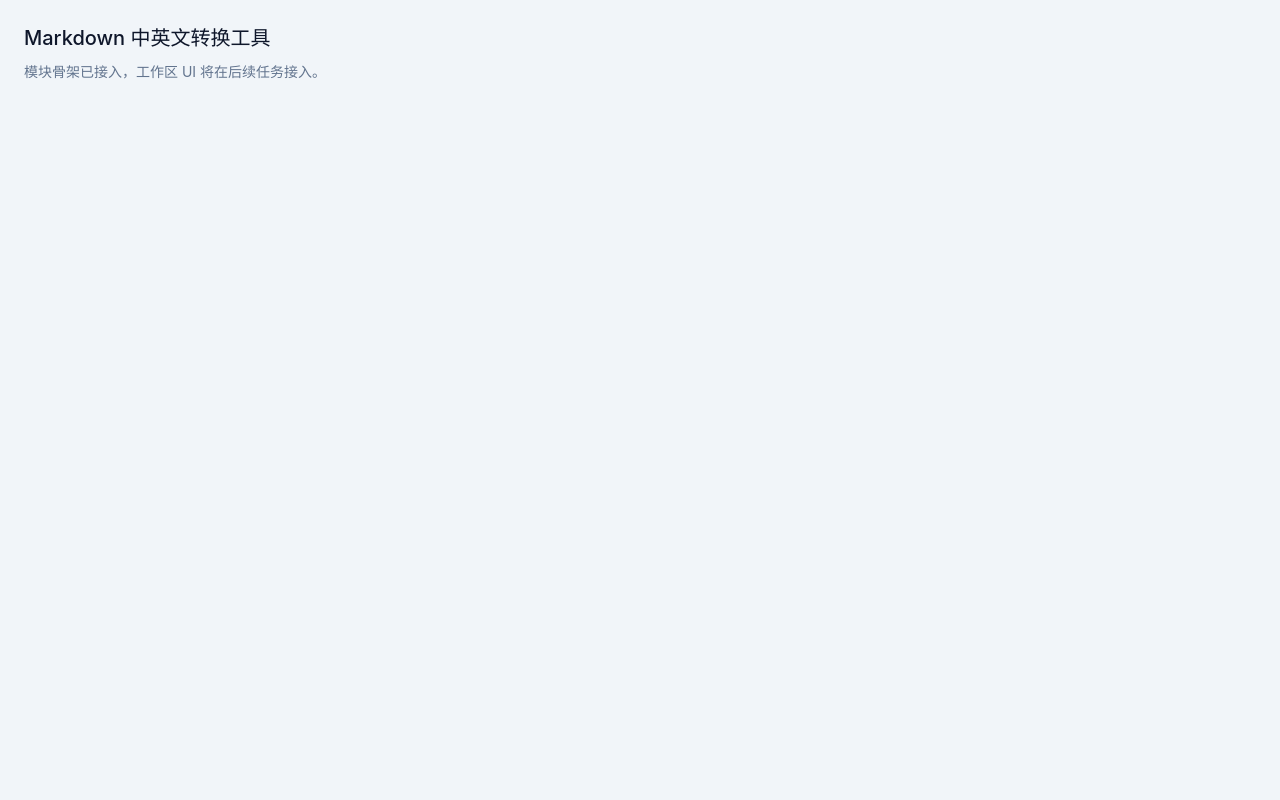
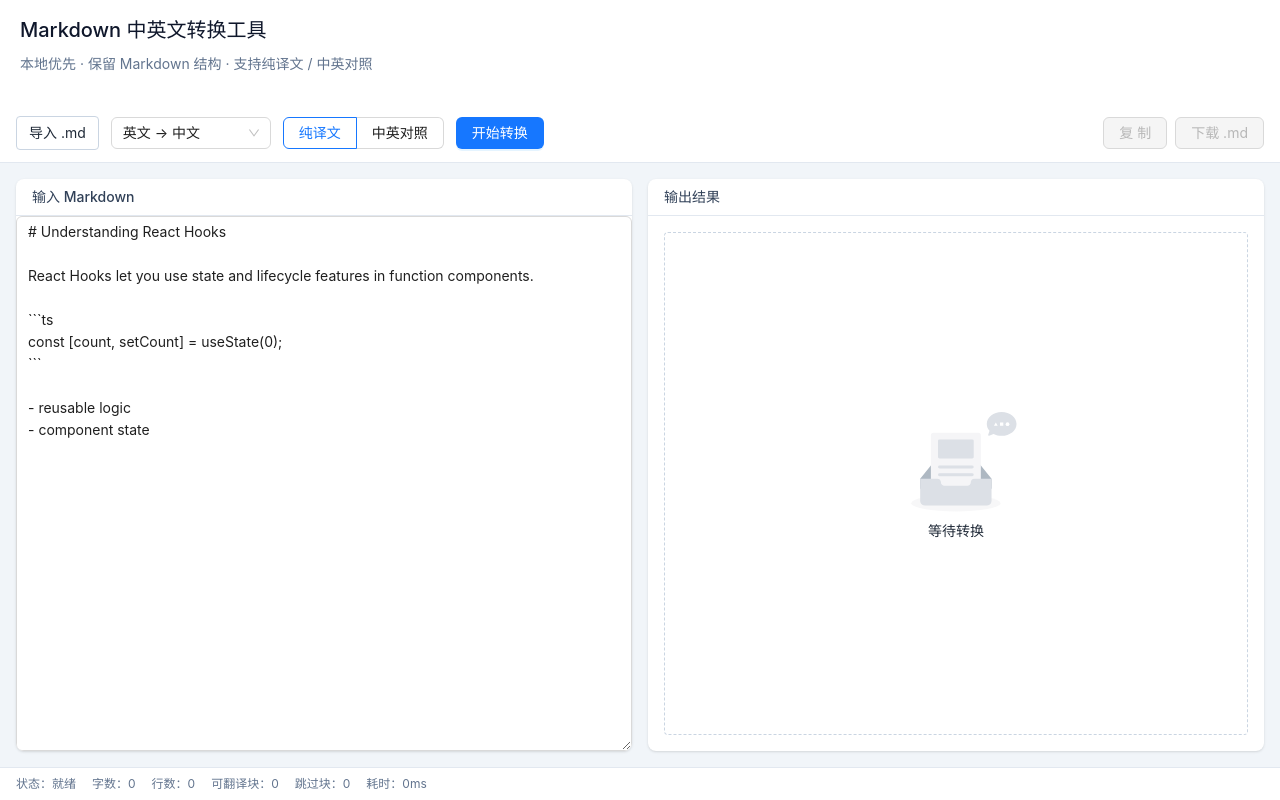
Before and after one commit to kk668888/markdown_en_to_cn, a Vue app: page / in a window 1280 px wide. Built offline with nearby package versions, Linux system fonts and the light colour scheme.

Commit message:
feat: build markdown translate workspace

```diff
--- a/src/modules/markdown-translate/pages/workspace/index.vue
+++ b/src/modules/markdown-translate/pages/workspace/index.vue
@@ -1,15 +1,52 @@
 <script setup lang="ts">
 /**
- * 工作区页面入口（Task 3 临时占位）。
+ * 工作区页面：组装工具栏 / 输入区 / 结果区 / 状态栏。
  *
- * 仅用于打通「app/router → 模块 routes → 页面」的装配链路。
- * Task 9 会替换为完整工作区布局（Toolbar / Source / Result / Status）。
+ * 页面只做布局与数据传递，复杂逻辑全部下沉到 useMarkdownWorkspace composable。
  */
+
+import ResultSection from './sections/ResultSection.vue';
+import SourceSection from './sections/SourceSection.vue';
+import StatusSection from './sections/StatusSection.vue';
+import ToolbarSection from './sections/ToolbarSection.vue';
+import { useMarkdownWorkspace } from './composables/useMarkdownWorkspace';
+
+const {
+  state,
+  canConvert,
+  convertMarkdown,
+  importFile,
+  copyResult,
+  downloadResult,
+} = useMarkdownWorkspace();
 </script>
 
 <template>
-  <main class="min-h-screen bg-slate-100 p-6">
-    <h1 class="text-xl font-semibold text-slate-900">Markdown 中英文转换工具</h1>
-    <p class="mt-2 text-sm text-slate-500">模块骨架已接入，工作区 UI 将在后续任务接入。</p>
+  <main class="flex h-screen min-h-0 flex-col bg-slate-100">
+    <header class="bg-white px-5 py-4 shadow-sm">
+      <h1 class="text-xl font-semibold text-slate-900">Markdown 中英文转换工具</h1>
+      <p class="mt-1 text-sm text-slate-500">
+        本地优先 · 保留 Markdown 结构 · 支持纯译文 / 中英对照
+      </p>
+    </header>
+
+    <ToolbarSection
+      v-model:direction="state.direction"
+      v-model:output-mode="state.outputMode"
+      :status="state.status"
+      :has-result="Boolean(state.result)"
+      :can-convert="canConvert"
+      @import="importFile"
+      @convert="convertMarkdown"
+      @copy="copyResult"
+      @download="downloadResult"
+    />
+
+    <div class="grid min-h-0 flex-1 grid-cols-1 gap-4 p-4 lg:grid-cols-2">
+      <SourceSection v-model="state.source" />
+      <ResultSection :result="state.result" :error-message="state.errorMessage" />
+    </div>
+
+    <StatusSection :status="state.status" :stats="state.stats" :elapsed-ms="state.elapsedMs" />
   </main>
 </template>
--- /dev/null
+++ b/src/modules/markdown-translate/pages/workspace/sections/ResultSection.vue
@@ -0,0 +1,48 @@
+<script setup lang="ts">
+/**
+ * 结果区：以「Markdown 源码 / 预览」两种视图展示合成结果。
+ *
+ * 状态分支：
+ *   - errorMessage 非空 → 显示错误条
+ *   - result 为空 → 显示空状态
+ *   - 正常 → 显示源码 / 预览 Tab
+ *
+ * 预览采用纯文本排版（whitespace-pre-wrap），首版不引入 Markdown 渲染依赖；
+ * 若后续需要渲染富文本，可在此处接入 markdown-it（见计划 Self-Review 风险说明）。
+ */
+
+import BaseEmpty from '@/shared/components/BaseEmpty.vue';
+import BaseError from '@/shared/components/BaseError.vue';
+
+interface Props {
+  result: string;
+  errorMessage: string;
+}
+
+defineProps<Props>();
+</script>
+
+<template>
+  <section class="flex min-h-0 flex-1 flex-col overflow-hidden rounded-lg bg-white shadow-sm">
+    <header class="border-b border-slate-200 px-4 py-2 text-sm font-medium text-slate-700">
+      输出结果
+    </header>
+
+    <div class="flex-1 overflow-hidden p-4">
+      <BaseError v-if="errorMessage" :message="errorMessage" />
+      <BaseEmpty v-else-if="!result" description="等待转换" />
+      <a-tabs v-else class="h-full" size="small">
+        <a-tab-pane key="source" tab="Markdown 源码">
+          <pre
+            class="max-h-[60vh] overflow-auto whitespace-pre-wrap rounded bg-slate-950 p-4 font-mono text-sm leading-relaxed text-slate-50"
+          >{{ result }}</pre>
+        </a-tab-pane>
+        <a-tab-pane key="preview" tab="预览">
+          <article
+            class="max-h-[60vh] overflow-auto whitespace-pre-wrap rounded border border-slate-200 p-4 text-sm leading-relaxed text-slate-800"
+          >{{ result }}</article>
+        </a-tab-pane>
+      </a-tabs>
+    </div>
+  </section>
+</template>
--- /dev/null
+++ b/src/modules/markdown-translate/pages/workspace/sections/SourceSection.vue
@@ -0,0 +1,37 @@
+<script setup lang="ts">
+/**
+ * 输入区：展示并编辑 Markdown 源文本。
+ *
+ * 通过 v-model 与父级 state.source 双向绑定，
+ * 不直接参与转换流程。
+ */
+
+interface Props {
+  modelValue: string;
+}
+
+defineProps<Props>();
+
+const emit = defineEmits<{
+  'update:modelValue': [value: string];
+}>();
+
+function updateValue(event: Event): void {
+  const target = event.target as HTMLTextAreaElement;
+  emit('update:modelValue', target.value);
+}
+</script>
+
+<template>
+  <section class="flex min-h-0 flex-1 flex-col overflow-hidden rounded-lg bg-white shadow-sm">
+    <header class="border-b border-slate-200 px-4 py-2 text-sm font-medium text-slate-700">
+      输入 Markdown
+    </header>
+    <a-textarea
+      :value="modelValue"
+      class="min-h-0 flex-1 resize-none border-0 font-mono text-sm"
+      placeholder="粘贴 Markdown 内容，或点击导入 .md"
+      @input="updateValue"
+    />
+  </section>
+</template>
--- /dev/null
+++ b/src/modules/markdown-translate/pages/workspace/sections/StatusSection.vue
@@ -0,0 +1,43 @@
+<script setup lang="ts">
+/**
+ * 状态栏：展示状态机节点、统计指标与上一次转换耗时。
+ *
+ * 把内部状态枚举映射为中文文案，提升可读性。
+ */
+
+import { computed } from 'vue';
+
+import type { MarkdownStats, WorkspaceStatus } from '../../../model/markdown.types';
+
+interface Props {
+  status: WorkspaceStatus;
+  stats: MarkdownStats;
+  elapsedMs: number;
+}
+
+const props = defineProps<Props>();
+
+// 状态机节点到中文文案的映射表
+const STATUS_LABEL: Record<WorkspaceStatus, string> = {
+  idle: '就绪',
+  parsing: '解析中',
+  translating: '翻译中',
+  completed: '已完成',
+  failed: '失败',
+};
+
+const statusLabel = computed(() => STATUS_LABEL[props.status]);
+</script>
+
+<template>
+  <footer
+    class="flex flex-wrap gap-4 border-t border-slate-200 bg-white px-4 py-2 text-xs text-slate-500"
+  >
+    <span>状态：{{ statusLabel }}</span>
+    <span>字数：{{ stats.characters }}</span>
+    <span>行数：{{ stats.lines }}</span>
+    <span>可翻译块：{{ stats.translatableBlocks }}</span>
+    <span>跳过块：{{ stats.skippedBlocks }}</span>
+    <span>耗时：{{ elapsedMs }}ms</span>
+  </footer>
+</template>
--- /dev/null
+++ b/src/modules/markdown-translate/pages/workspace/sections/ToolbarSection.vue
@@ -0,0 +1,94 @@
+<script setup lang="ts">
+/**
+ * 工具栏：导入文件、切换方向 / 输出模式、触发转换 / 复制 / 下载。
+ *
+ * 仅做交互编排，所有状态都通过 props 进、emits 出，
+ * 不持有业务状态，便于复用与测试。
+ */
+
+import { computed } from 'vue';
+
+import { OUTPUT_MODE_OPTIONS, TRANSLATE_DIRECTION_OPTIONS } from '../../../model/translate.constants';
+import type {
+  OutputMode,
+  TranslateDirection,
+  WorkspaceStatus,
+} from '../../../model/markdown.types';
+
+interface Props {
+  direction: TranslateDirection;
+  outputMode: OutputMode;
+  status: WorkspaceStatus;
+  hasResult: boolean;
+  canConvert: boolean;
+}
+
+const props = defineProps<Props>();
+
+const emit = defineEmits<{
+  'update:direction': [value: TranslateDirection];
+  'update:outputMode': [value: OutputMode];
+  import: [file: File];
+  convert: [];
+  copy: [];
+  download: [];
+}>();
+
+// parsing / translating 期间禁用按钮并显示 loading
+const isBusy = computed(() => props.status === 'parsing' || props.status === 'translating');
+
+// a-select 的 change 第一个参数是选中值，用 unknown 收敛后断言为联合类型
+function updateDirection(value: unknown): void {
+  emit('update:direction', value as TranslateDirection);
+}
+
+// a-radio-group 的 change 事件携带 target.value
+function updateOutputMode(event: Event): void {
+  const target = event.target as HTMLInputElement;
+  emit('update:outputMode', target.value as OutputMode);
+}
+
+function handleFileChange(event: Event): void {
+  const input = event.target as HTMLInputElement;
+  const file = input.files?.[0];
+  if (file) {
+    emit('import', file);
+  }
+  // 清空 input 的值，否则连续选择同一个文件不会触发 change
+  input.value = '';
+}
+</script>
+
+<template>
+  <section class="flex flex-wrap items-center gap-3 border-b border-slate-200 bg-white px-4 py-3">
+    <label
+      class="inline-flex cursor-pointer items-center rounded border border-slate-300 px-3 py-1.5 text-sm hover:bg-slate-50"
+    >
+      导入 .md
+      <input class="hidden" type="file" accept=".md,.markdown" @change="handleFileChange" />
+    </label>
+
+    <a-select
+      :value="direction"
+      class="w-40"
+      :options="TRANSLATE_DIRECTION_OPTIONS"
+      @change="updateDirection"
+    />
+
+    <a-radio-group
+      :value="outputMode"
+      option-type="button"
+      :options="OUTPUT_MODE_OPTIONS"
+      @change="updateOutputMode"
+    />
+
+    <a-button type="primary" :loading="isBusy" :disabled="!canConvert" @click="emit('convert')">
+      开始转换
+    </a-button>
+
+    <div class="ml-auto flex gap-2">
+      <a-button :disabled="!hasResult" @click="emit('copy')">复制</a-button>
+      <a-button :disabled="!hasResult" @click="emit('download')">下载 .md</a-button>
+    </div>
+  </section>
+</template>
```
